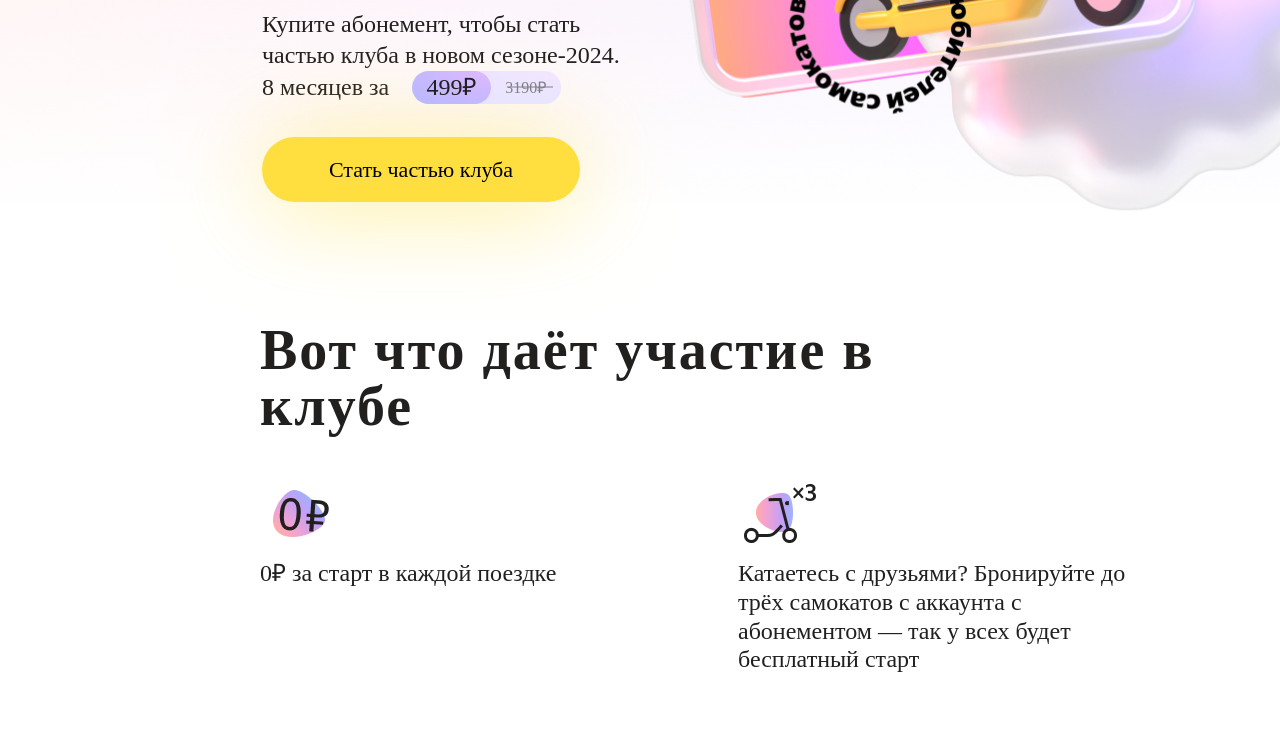
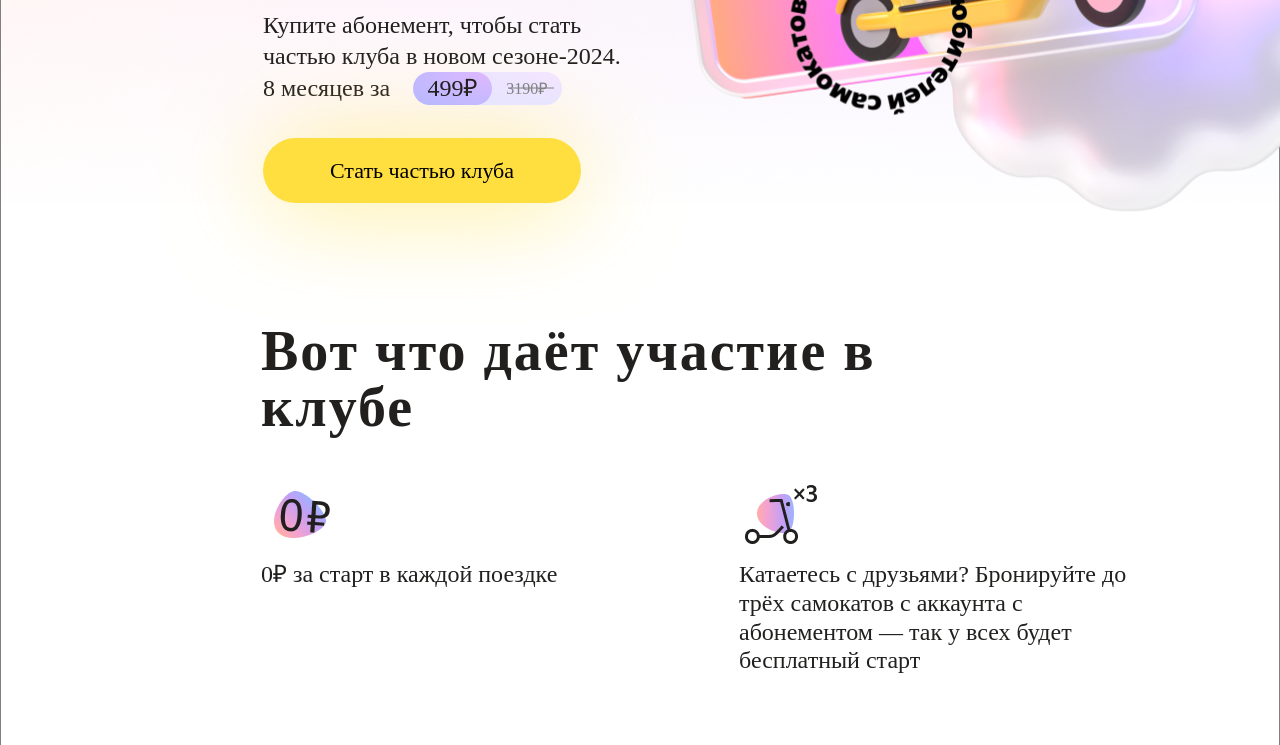
Before and after one commit to AlexeiPenkin/Yandex-GO, a plain HTML site: page index.html in a window 1280 px wide. Shown: the part 476-1221 px from the top of the page. Drawn offline with Linux system fonts and the light colour scheme; a web font is replaced by a local one.

Commit message:
first commit

```diff
--- a/scss/style.scss
+++ b/scss/style.scss
@@ -13,7 +13,8 @@ body {
 .main {
     max-width: 1440px;
     color: #21201F;
-    margin: 0 auto;
+    border: 1px solid grey;
+    // margin: 0 auto;
 
     /* Intro */
     .intro {
```
Also changed, not shown: css/style.css.
